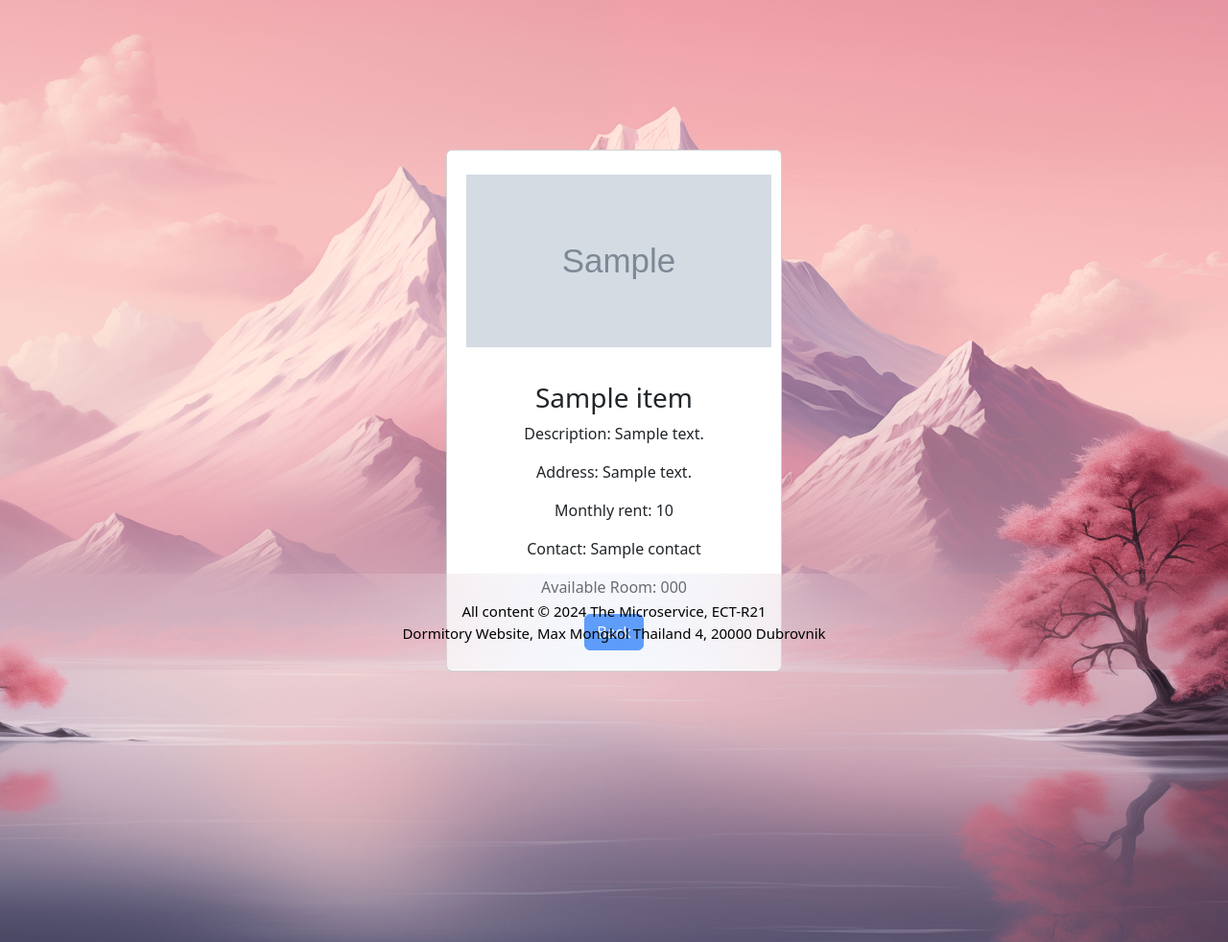
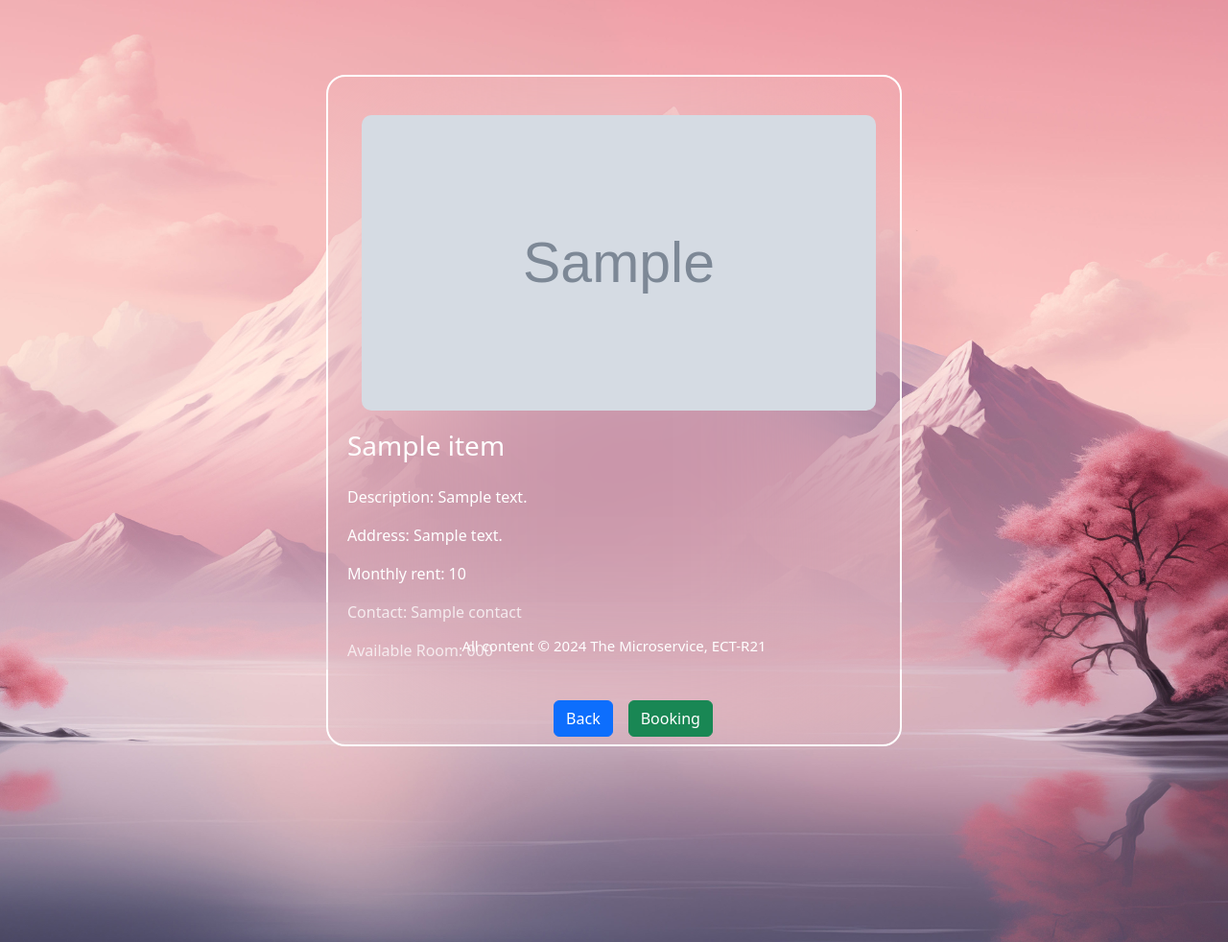
Before and after one commit to MisterM18/python_dormitory, a Flask app: template Dormitory Services/templates/other_page.html in a window 1280 px wide. Shown: the part 102-1084 px from the top of the page at 96% size. Run offline with Flask 2, Linux system fonts and the light colour scheme; the template is opened without the code that fills it: most values are stand-ins (such as "Sample title", 1, 10 or a date in 2020); grey boxes marked "Sample" are stand-in pictures; some libraries are stand-ins or nearby versions.

Commit message:
modified:   Dormitory Services/static/css/style.css 	modified:   Dormitory Services/templates/add-data.html 	modified:   Dormitory Services/templates/index.html 	modified:   Dormitory Services/templates/other_page.html 	modified:   Dormitory Services/templates/update.html 	modified:   Dormitory Services/templates/update_form.html

```diff
--- a/Dormitory Services/static/css/style.css
+++ b/Dormitory Services/static/css/style.css
@@ -24,7 +24,7 @@
 .item {
   margin-bottom: 20px;
   padding-bottom: 20px;
-  border-bottom: 1px solid #ddd;
+  border-bottom: 2px solid #ddd;
   text-align: center;
   border-radius: 10px;
   border: 2px solid white;
@@ -50,8 +50,9 @@
 }
 
 .card {
+  color: white;
   background-color: transparent;
-  backdrop-filter: blur(100px);
+  backdrop-filter: blur(200px);
   border-radius: 15px;
   margin: 20px;
   padding: 20px;
@@ -62,13 +63,14 @@
 }
 
 .container {
-  text-align: center;
+  text-align: left;
   margin: 10px;
   padding: 10px;
   color: black;
 }
 
 .card-img-top {
+  border-radius: 20px;
   height: auto;
   object-fit: cover;
   width: 100%;
@@ -94,39 +96,51 @@
 }
 
 /* Media queries for responsiveness */
-@media screen and (min-width: 768px) {
+@media screen and (min-width: 900px) {
   .card {
-    margin: 2px;
+    color: white;
+    margin: 5px;
   }
 
   .ContentCard {
-    width: 600px;
+    width: 300px;
     height: 800px;
   }
 
+
   .card-img-top {
-    width: 100%;
-    height: 100%;
+    border-radius: 20px;
+    width: 20%;
+    height: 20%;
     object-fit: cover;
   }
 }
 
-@media screen and (min-width: 992px) {
+@media screen and (min-width: 1000px) {
   .card {
+    text-align: left;
     width: 350px;
+    height: 600px;
+    margin: 10px;
+    padding: 5px;
+    backdrop-filter: blur(100px);
+    background-color: white;
+  }
+  .contentDTR{
+    text-align: left;
+    width: 600px;
     height: 700px;
     margin: 10px;
     padding: 5px;
     backdrop-filter: blur(100px);
     background-color: white;
   }
-
   .card-img-top {
     text-align: center;
-    border-radius: 10px;
+    border-radius: 20px;
     padding: 10px;
     margin: 10px 5px;
-    height: 100%;
+    height: 50%;
     backdrop-filter: blur(100px);
     background-color: transparent;
     color: #ffffff;
--- a/Dormitory Services/templates/other_page.html
+++ b/Dormitory Services/templates/other_page.html
@@ -18,26 +18,30 @@
     {% include 'navbar.html' %}
     <br><br><br><br>
     <div class="container d-flex justify-content-center align-items-center min-vh-100">
-        <div class="card" style="max-width: 600px;">
-            <img src="{{ item['imageUrl'] }}" class="card-img-top" alt="{{ item['name'] }}">
+        <div class="contentDTR"
+            style="background-color: transparent; backdrop-filter: 100px; color: white; padding: 20px; border-radius: 20px; border: 2px solid white;">
+            <img src="{{ item['imageUrl'] }}" class="card-img-top" style="width: 100%; height: 50%; border-radius: 20px;"
+                alt="{{ item['name'] }}">
             <div class="card-body">
                 <h3 class="card-title">{{ item['name'] }}</h3>
+                <br>
                 <p class="card-text">Description: {{ item['description'] }}</p>
                 <p class="card-text">Address: {{ item['address'] }}</p>
                 <p class="card-text">Monthly rent: {{ item['price'] }}</p>
                 <p class="card-text">Contact: {{ item['contact'] }}</p>
                 <p class="card-text">Available Room: {{ item['numberOfRoomsAvailable'] }}</p>
-                <a href="{{ url_for('index') }}" class="btn btn-primary">Back</a>
+                <div class="d-flex justify-content-center position-absolute w-100" style="bottom: 0;">
+                    <a href="{{ url_for('index') }}" class="btn btn-primary m-2">Back</a>
+                    <a href="{{ url_for('index') }}" class="btn btn-success m-2">Booking</a>
+                </div>
             </div>
         </div>
+
     </div>
     <br><br><br><br><br><br>
     <i class="bi bi-arrow-up-circle-fill" id="goToTopBtn" onclick="goToTop()"></i>
-    <footer class="footer py-2 text-white">
-        <div class="container text-center">
-            <span class="text">All content © 2024 The Microservice, ECT-R21</span><br>
-            <span class="text">Dormitory Website, Max Mongkol Thailand 4, 20000 Dubrovnik</span>
-        </div>
+    <footer class="footer text-white" style="height: 70px; line-height: 70px;">
+        <span class="text">All content © 2024 The Microservice, ECT-R21</span><br>
     </footer>
 </body>
 
```
Also changed, not shown: Dormitory Services/templates/add-data.html (+3 -6 lines), Dormitory Services/templates/index.html (+10 -9 lines), Dormitory Services/templates/update.html (+4 -3 lines), Dormitory Services/templates/update_form.html (+4 -7 lines).
